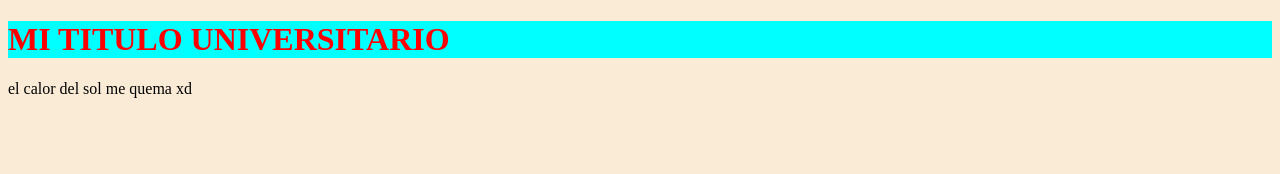
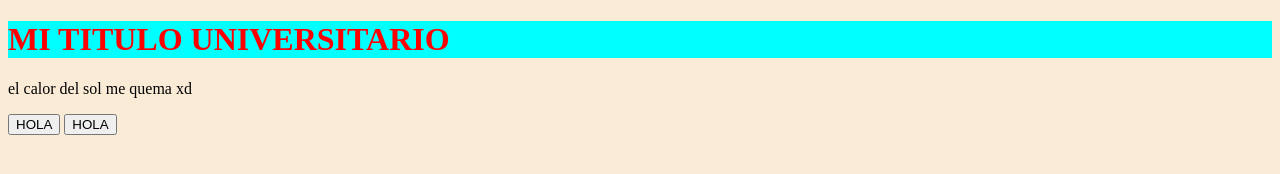
Before and after one commit to MrLyon2412/CursoGit, a plain HTML site: page index.html in a window 1280 px wide. Drawn offline with Linux system fonts and the light colour scheme.

Commit message:
saludo javascript agregado

```diff
--- a/index.html
+++ b/index.html
@@ -5,6 +5,7 @@
     <meta name="viewport" content="width=device-width, initial-scale=1.0">
     <title>Document</title>
     <link rel="stylesheet" href="css/styles.css">
+    <script src="js/scripts.js"></script>
 </head>
 <body>
 
@@ -13,5 +14,9 @@
         el calor del sol me quema xd
     </p>
 
+    <button onclick="saludo()">HOLA</button>
+
+    <input type="button" onclick="saludo()" value="HOLA">
+
 </body>
 </html>
--- a/js/scripts.js
+++ b/js/scripts.js
@@ -0,0 +1,5 @@
+
+
+function saludo() {
+    alert("Hola, mundo!");
+}
```
